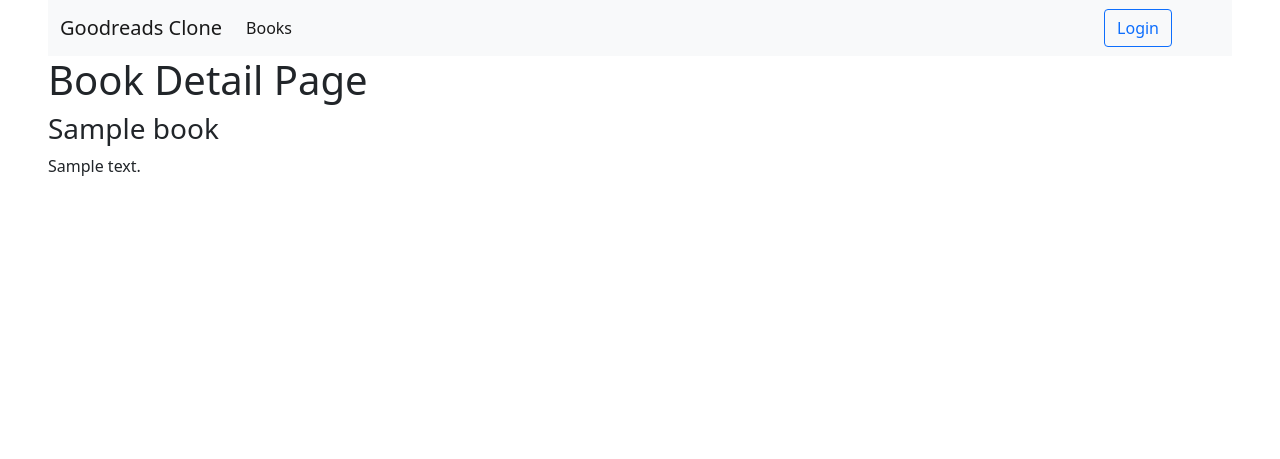
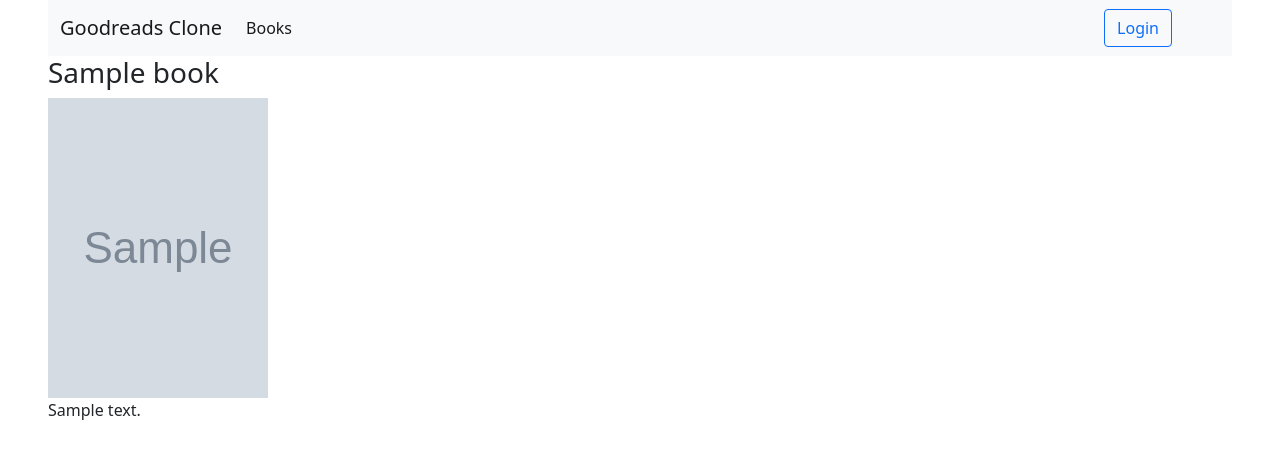
Before and after one commit to Orif-92/goodreads_clone, a Django app: template books/templates/books/detail.html in a window 1280 px wide. Shown: the top 459 px of the page. Run offline with Django 4.2, Linux system fonts and the light colour scheme; the template is opened without the code that fills it: most values are stand-ins (such as "Sample title", 1, 10 or a date in 2020); grey boxes marked "Sample" are stand-in pictures.

Commit message:
Book cover page

```diff
--- a/books/models.py
+++ b/books/models.py
@@ -7,6 +7,7 @@ class Book(models.Model):
     title = models.CharField(max_length=200)
     description = models.TextField()
     isbn = models.CharField(max_length=17)
+    cover_picture = models.ImageField(default="default_cover.jpg")
 
     def __str__(self):
         return self.title
--- a/books/templates/books/detail.html
+++ b/books/templates/books/detail.html
@@ -3,9 +3,9 @@
 {% block title %}Book Detail Page{% endblock %}
 
 {% block content %}
-    <h1>Book Detail Page</h1>
+    <h3>{{ book.title }}</h3>
 
-    <h3>{{ book.title }}</h3>
+    <img class="cover-pic" alt="cover image" src="{{ book.cover_picture.url }}">
 
     <p>
         {{ book.description }}
--- a/static/css/main.css
+++ b/static/css/main.css
@@ -1,5 +1,9 @@
 .profile-pic {
-   width: 150px;
+    width: 150px;
     height: 150px;
-    border-radius: 10px;
+    border-radius: 10px
 }
+.cover-pic {
+    width: 220px;
+    height: 300px;
+}
```
Also changed, not shown: books/migrations/0003_book_cover_picture.py (added).
